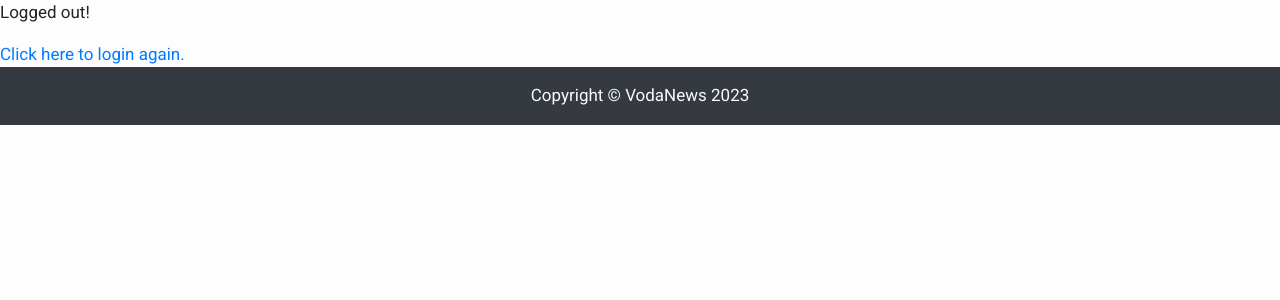
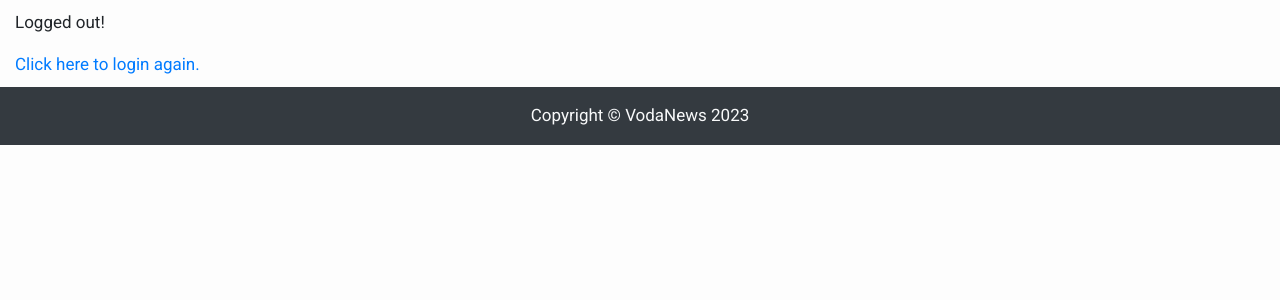
Before and after one commit to jab098/Vodafone-News, a Django app: page /users/accounts/logout/ in a window 1280 px wide. Shown: the part 99-399 px from the top of the page. Run offline with Django 4.2, Linux system fonts and the light colour scheme; parts of the project's set-up code (start-up, migrations or seed data) failed here and were passed over; some libraries are stand-ins or nearby versions.

Commit message:
updated logged out page

```diff
--- a/RIAProject/templates/registration/logged_out.html
+++ b/RIAProject/templates/registration/logged_out.html
@@ -1,6 +1,8 @@
 {% extends "base.html" %}
 
 {% block content %}
+<div class="content-section">
   <p>Logged out!</p>
   <a href="{% url 'login'%}">Click here to login again.</a>
+</div>
 {% endblock %}
```
Also changed, not shown: RIAProject/db.sqlite3.
